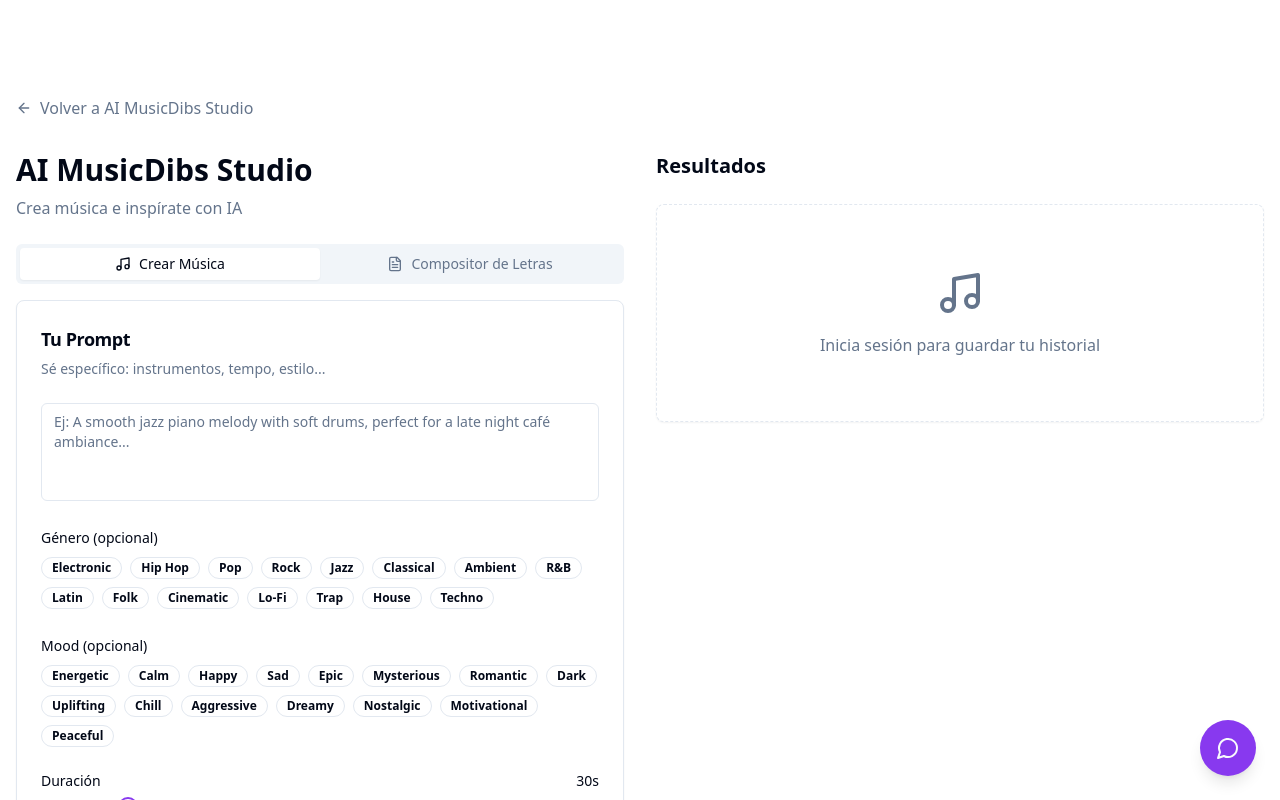
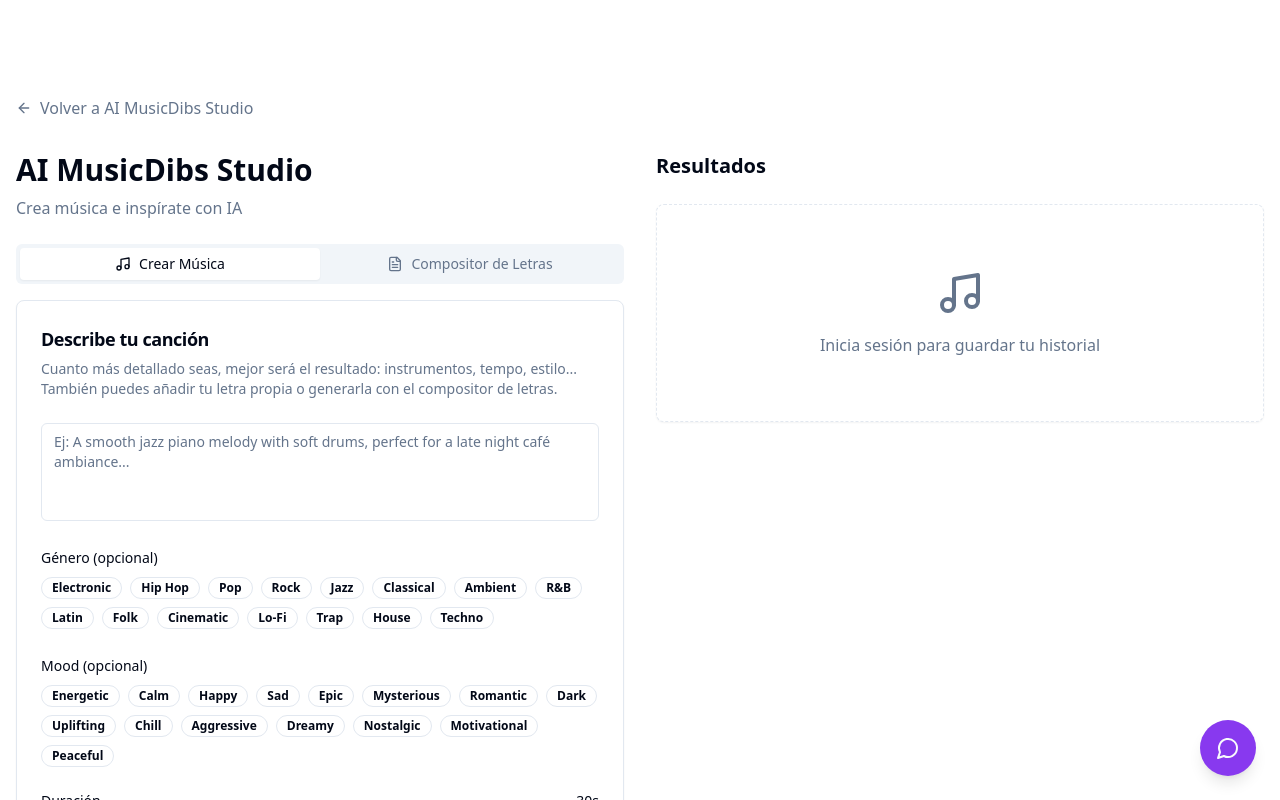
Before and after one commit to icommunity-labs-and-tech/musicdibs2, a React (Vite) app: page /ai-studio/create in a window 1280 px wide. Shown: the top 800 px of the page. Built offline with nearby package versions, Linux system fonts and the light colour scheme.

Commit message:
Actualizó texto de prompt musical

```diff
--- a/src/pages/AIStudioCreate.tsx
+++ b/src/pages/AIStudioCreate.tsx
@@ -550,8 +550,8 @@ const AIStudioCreate = () => {
               <TabsContent value="music" className="space-y-6 mt-4">
                 <Card>
                   <CardHeader>
-                    <CardTitle className="text-lg">Tu Prompt</CardTitle>
-                    <CardDescription>Sé específico: instrumentos, tempo, estilo...</CardDescription>
+                    <CardTitle className="text-lg">Describe tu canción</CardTitle>
+                    <CardDescription>Cuanto más detallado seas, mejor será el resultado: instrumentos, tempo, estilo... También puedes añadir tu letra propia o generarla con el compositor de letras.</CardDescription>
                   </CardHeader>
                   <CardContent className="space-y-6">
                     <div className="space-y-2">
```
